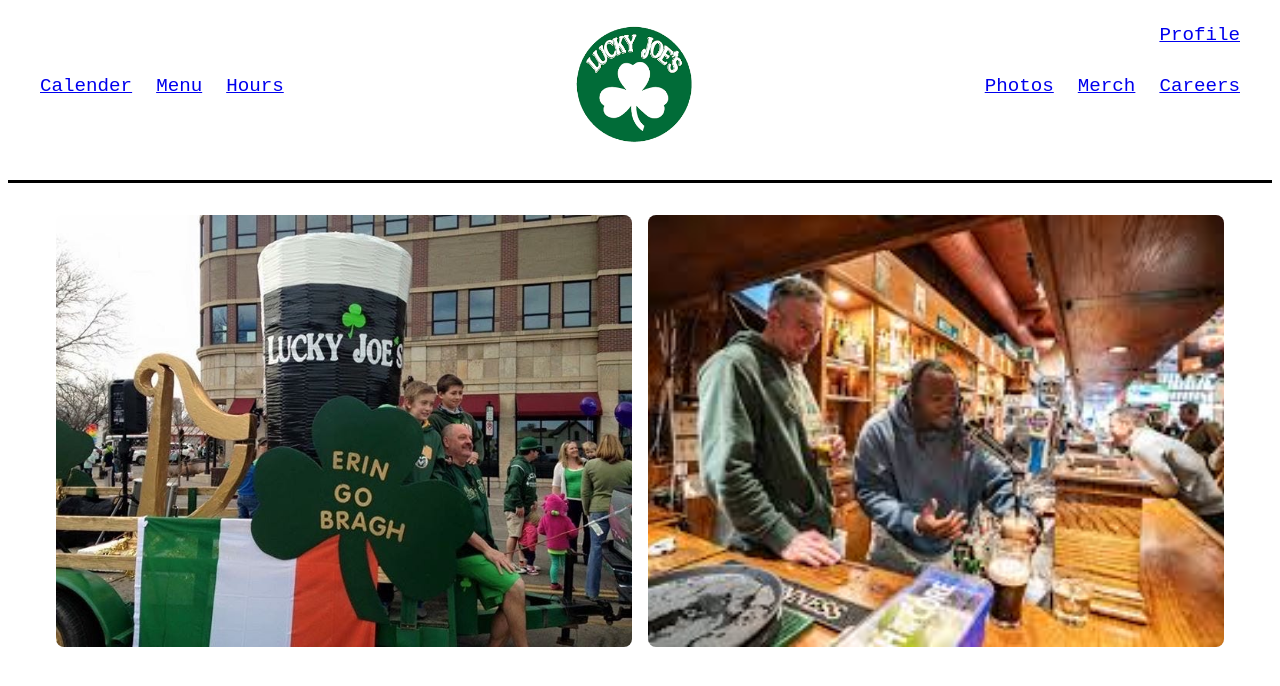
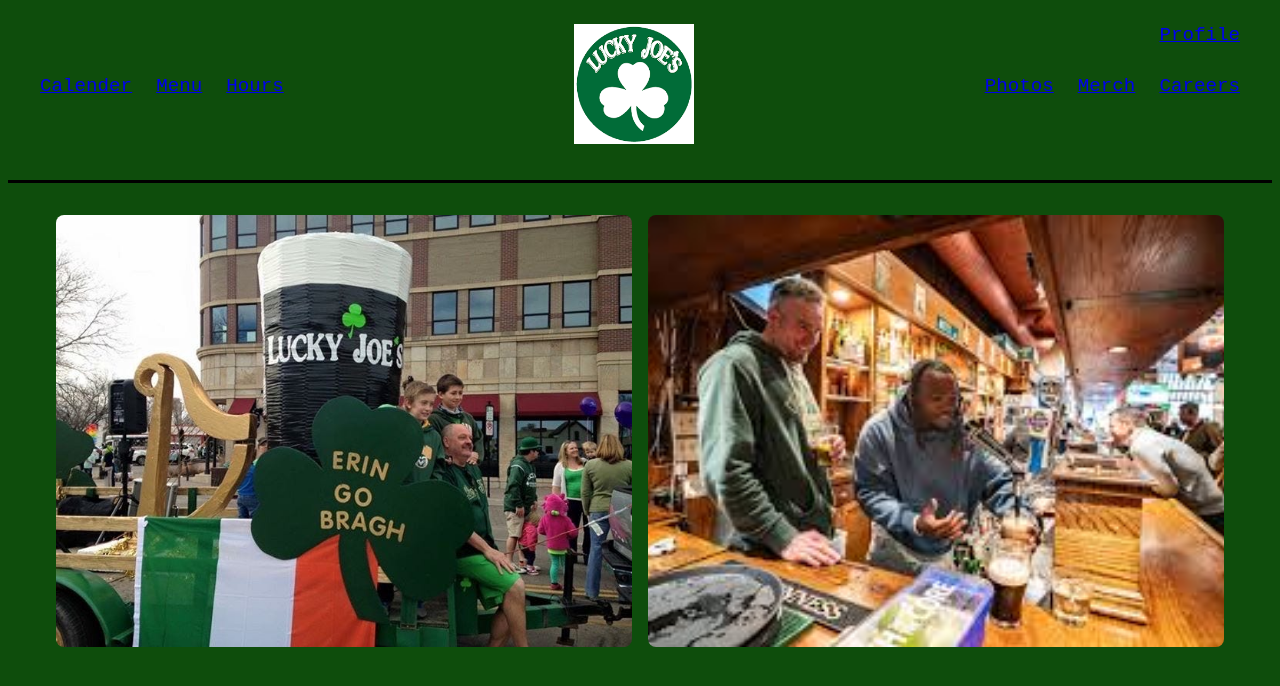
Before and after one commit to WesJones42/Lucky-Joes-Site, an Angular app: page / in a window 1280 px wide. Shown: the top 686 px of the page. Built offline with nearby package versions, Linux system fonts and the light colour scheme.

Commit message:
style: add fancy font and green background

```diff
--- a/src/index.html
+++ b/src/index.html
@@ -3,6 +3,9 @@
 <head>
   <meta charset="utf-8">
   <title>LuckyJoesSite</title>
+  <link rel="preconnect" href="https://fonts.googleapis.com">
+  <link rel="preconnect" href="https://fonts.gstatic.com" crossorigin>
+  <link href="https://fonts.googleapis.com/css2?family=Lobster&display=swap" rel="stylesheet">
 </head>
 <body>
   <app-root></app-root>
--- a/src/styles.css
+++ b/src/styles.css
@@ -1 +1,5 @@
-/* You can add global styles to this file, and also import other style files */
+/* Global styles */
+body {
+  background-color: #0e4d0c;
+  font-family: 'Lobster', cursive;
+}
```
